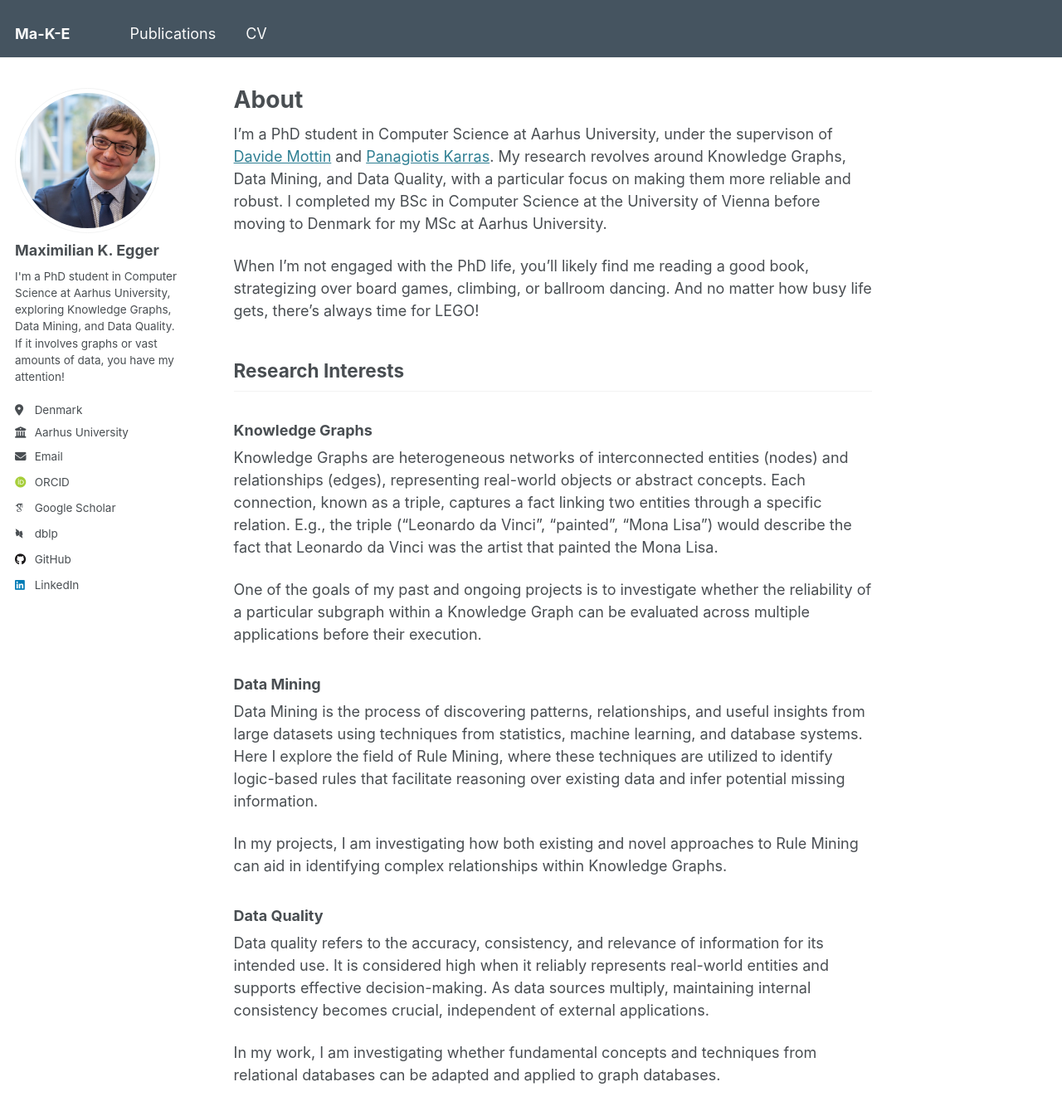
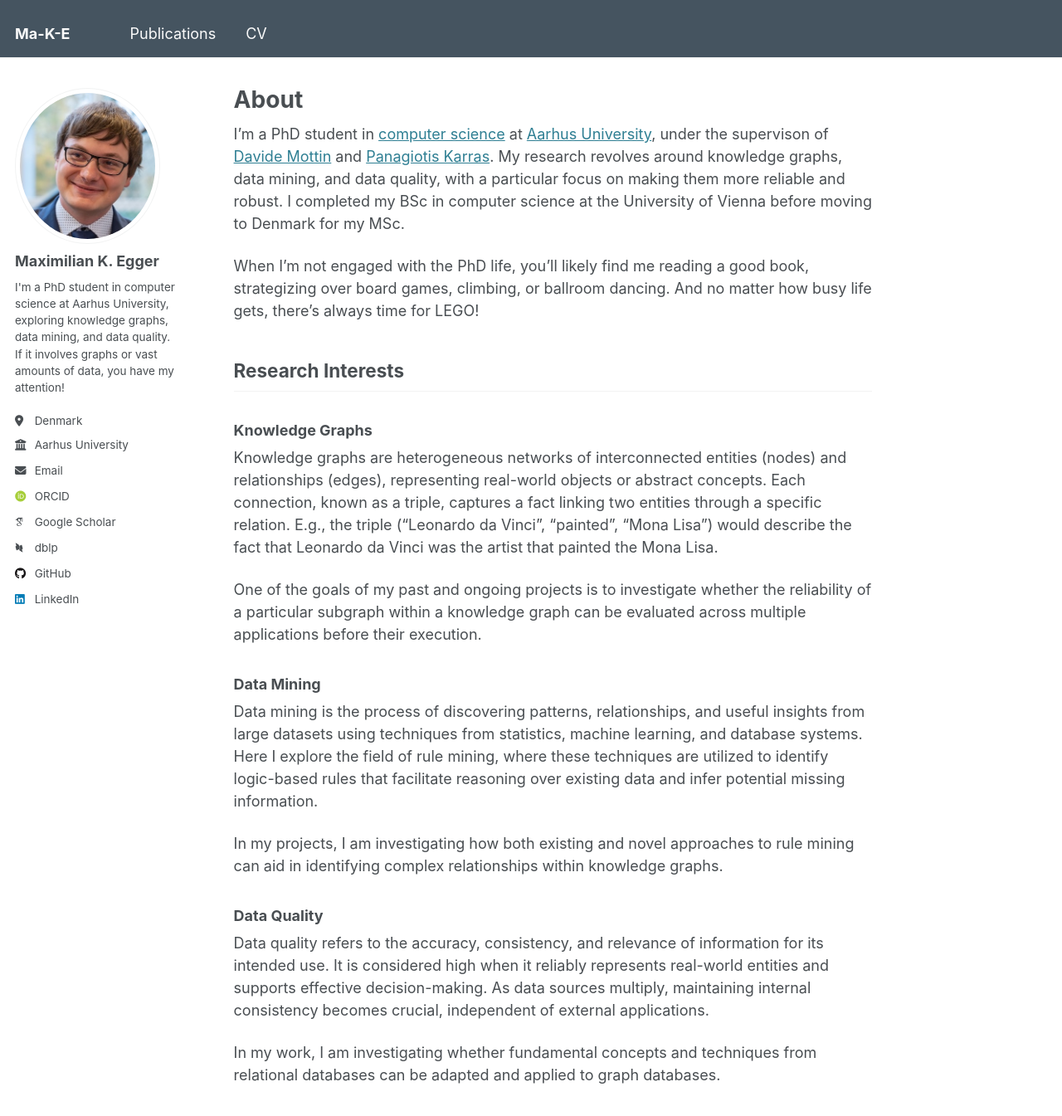
Before and after one commit to CalculassTakeo/privateMAKEsite, a Jekyll site: the page built from _pages/about.md, in a window 1280 px wide and 1400 px high. Shown: the top 1345 px of the window at 83% size. Built offline with Jekyll 4.4.1, drawn with Linux system fonts in a browser that asks for light colours; some web fonts are replaced.

```diff
--- a/_config.yml
+++ b/_config.yml
@@ -22,12 +22,13 @@ repository               : "academicpages/academicpages.github.io"
 #               Additional customization can be done by editing /_includes/author-profile.html
 author:
   # Biographic information
-  avatar           : "profile.jpeg"
+  avatar           : "profile2.jpeg"
   name             : "Maximilian K. Egger"
   pronouns         : # example: "she/her"
-  bio              : "I'm a PhD student in Computer Science at Aarhus University, exploring Knowledge Graphs, Data Mining, and Data Quality. <br>If it involves graphs or vast amounts of data, you have my attention!"
+  bio              : "I'm a PhD student in computer science at Aarhus University, exploring knowledge graphs, data mining, and data quality. <br>If it involves graphs or vast amounts of data, you have my attention!"
   location         : "Denmark"
   employer         : "Aarhus University"
+  employer_uri     : "https://international.au.dk/"
   uri              : # URL
   email            : "maximilian.egger@cs.au.dk"
 
--- a/_includes/author-profile.html
+++ b/_includes/author-profile.html
@@ -27,7 +27,8 @@
         <li class="author__desktop"><i class="fa-solid fa-location-dot icon-pad-right" aria-hidden="true"></i>{{ author.location }}</li>
       {% endif %}
       {% if author.employer %}
-        <li class="author__desktop"><i class="fas fa-fw fa-building-columns icon-pad-right" aria-hidden="true"></i>{{ author.employer }}</li>
+        <!-- <li class="author__desktop"><i class="fas fa-fw fa-building-columns icon-pad-right" aria-hidden="true"></i>{{ author.employer }}</li> -->
+        <li><a href="{{ author.employer_uri }}"><i class="fas fa-fw fa-building-columns icon-pad-right" aria-hidden="true"></i>{{ author.employer }}</a></li>
       {% endif %}
       {% if author.uri %}
         <li><a href="{{ author.uri }}"><i class="fas fa-fw fa-link icon-pad-right" aria-hidden="true"></i>{{ site.data.ui-text[site.locale].website_label | default: "Website" }}</a></li>
--- a/_includes/footer.html
+++ b/_includes/footer.html
@@ -7,7 +7,7 @@
       <li><strong>{{ site.data.ui-text[site.locale].follow_label }}</strong></li>
     {% endif %}
     {% if site.author.github %}
-      <li><a href="http://github.com/{{ site.author.github }}"><i class="fab fa-github" aria-hidden="true"></i> GitHub</a></li>
+      <!-- <li><a href="http://github.com/{{ site.author.github }}"><i class="fab fa-github" aria-hidden="true"></i> GitHub</a></li> -->
     {% endif %}
   </ul>
 </div>
--- a/_pages/about.md
+++ b/_pages/about.md
@@ -7,7 +7,7 @@ redirect_from:
   - /about.html
 ---
 
-I’m a PhD student in Computer Science at Aarhus University, under the supervison of [Davide Mottin](https://mott.in/) and [Panagiotis Karras](https://cs.au.dk/~karras/). My research revolves around Knowledge Graphs, Data Mining, and Data Quality, with a particular focus on making them more reliable and robust. I completed my BSc in Computer Science at the University of Vienna before moving to Denmark for my MSc at Aarhus University.
+I’m a PhD student in [computer science](https://cs.au.dk/) at [Aarhus University](https://international.au.dk/), under the supervison of [Davide Mottin](https://mott.in/) and [Panagiotis Karras](https://cs.au.dk/~karras/). My research revolves around knowledge graphs, data mining, and data quality, with a particular focus on making them more reliable and robust. I completed my BSc in computer science at the University of Vienna before moving to Denmark for my MSc.
 
 When I’m not engaged with the PhD life, you’ll likely find me reading a good book, strategizing over board games, climbing, or ballroom dancing. And no matter how busy life gets, there’s always time for LEGO!
 
@@ -15,15 +15,15 @@ When I’m not engaged with the PhD life, you’ll likely find me reading a good
 
 ### Knowledge Graphs
 
-Knowledge Graphs are heterogeneous networks of interconnected entities (nodes) and relationships (edges), representing real-world objects or abstract concepts. Each connection, known as a triple, captures a fact linking two entities through a specific relation. E.g., the triple ("Leonardo da Vinci", "painted", "Mona Lisa") would describe the fact that Leonardo da Vinci was the artist that painted the Mona Lisa.
+Knowledge graphs are heterogeneous networks of interconnected entities (nodes) and relationships (edges), representing real-world objects or abstract concepts. Each connection, known as a triple, captures a fact linking two entities through a specific relation. E.g., the triple ("Leonardo da Vinci", "painted", "Mona Lisa") would describe the fact that Leonardo da Vinci was the artist that painted the Mona Lisa.
 
-One of the goals of my past and ongoing projects is to investigate whether the reliability of a particular subgraph within a Knowledge Graph can be evaluated across multiple applications before their execution.
+One of the goals of my past and ongoing projects is to investigate whether the reliability of a particular subgraph within a knowledge graph can be evaluated across multiple applications before their execution.
 
 ### Data Mining
 
-Data Mining is the process of discovering patterns, relationships, and useful insights from large datasets using techniques from statistics, machine learning, and database systems. Here I explore the field of Rule Mining, where these techniques are utilized to identify logic-based rules that facilitate reasoning over existing data and infer potential missing information.
+Data mining is the process of discovering patterns, relationships, and useful insights from large datasets using techniques from statistics, machine learning, and database systems. Here I explore the field of rule mining, where these techniques are utilized to identify logic-based rules that facilitate reasoning over existing data and infer potential missing information.
 
-In my projects, I am investigating how both existing and novel approaches to Rule Mining can aid in identifying complex relationships within Knowledge Graphs.
+In my projects, I am investigating how both existing and novel approaches to rule mining can aid in identifying complex relationships within knowledge graphs.
 
 ### Data Quality
 
```
Also changed, not shown: _pages/cv.md (+3 -5 lines), images/profile2.jpeg (added).
